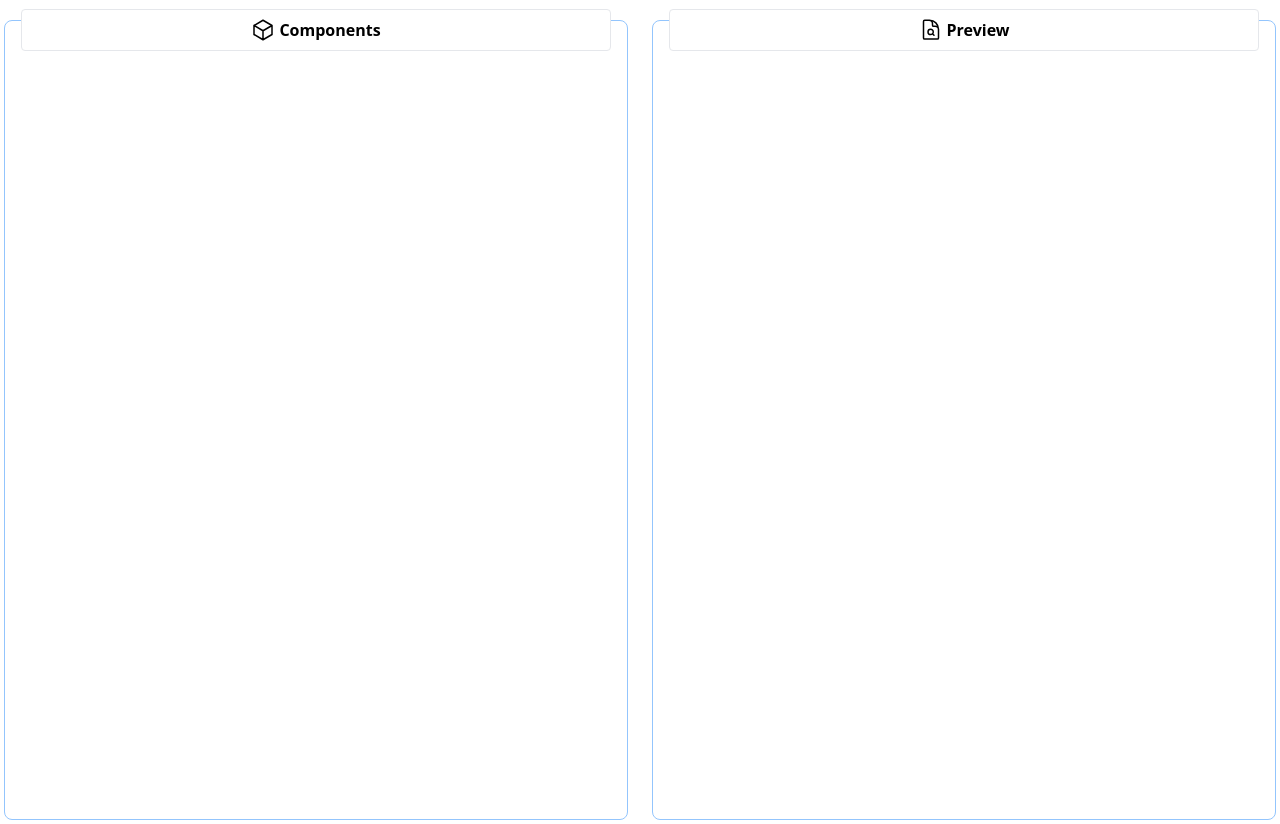
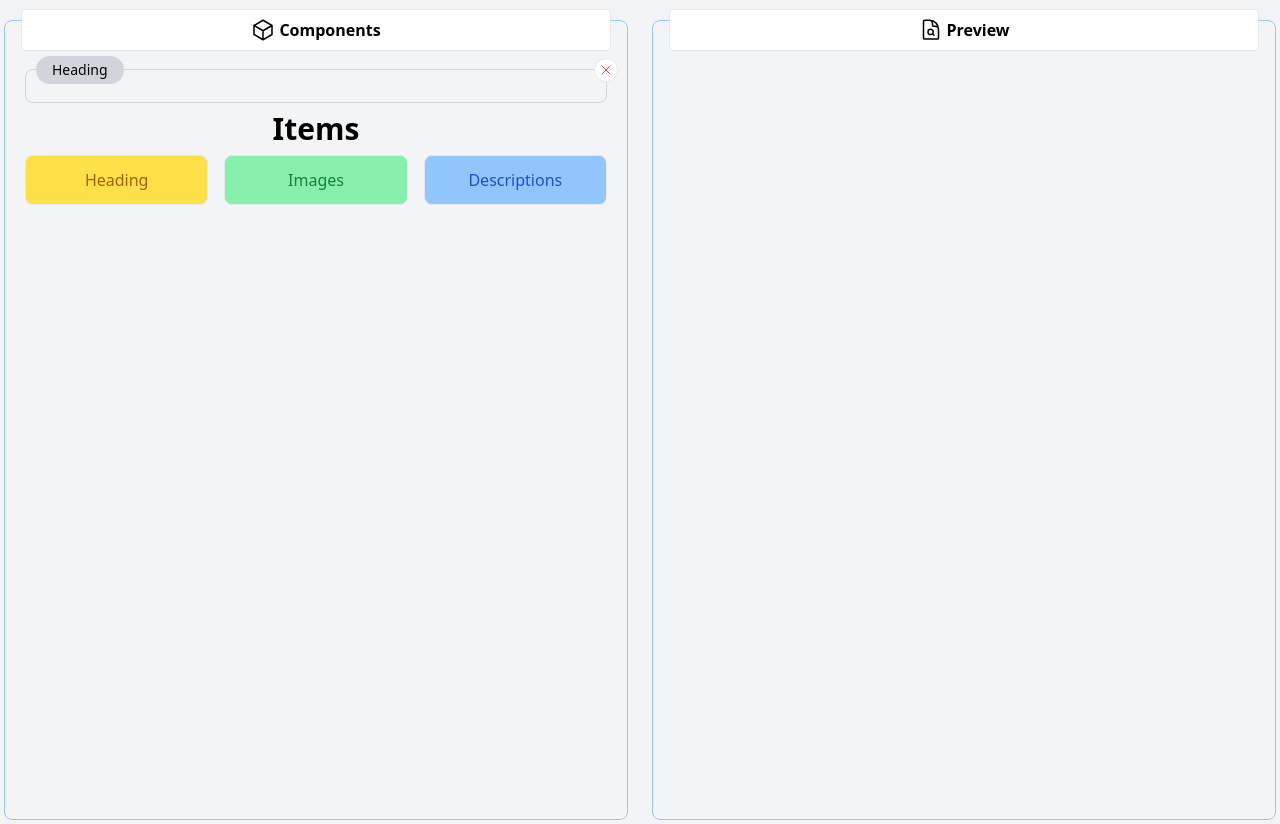
Before and after one commit to Azim1993/poster-builder, a website built with Parcel: page src/index.html in a window 1280 px wide. Built offline with nearby package versions, Linux system fonts and the light colour scheme.

Commit message:
Items card and base input item section added

```diff
--- a/src/index.html
+++ b/src/index.html
@@ -6,7 +6,7 @@
     <link href="./style.css" rel="stylesheet">
 </head>
 <body>
-    <div class="w-full min-h-screen">
+    <div class="w-full min-h-screen bg-gray-100">
         <div class="grid grid-cols-2 gap-4">
             <div class="m-1 mt-5 border relative min-h-screen rounded-lg border-blue-300">
                 <div class="absolute -top-3 left-0 w-full">
@@ -16,6 +16,25 @@
                         </svg>
                         <span class="ml-1">Components</span>
                     </h2>
+                </div>
+                <div class="px-5">
+                    <div class="pt-8"></div>
+                    <div class="border border-gray-300 p-4 relative mt-4 rounded-lg">
+                        <h4 class="bg-gray-300 rounded-full text-sm px-4 py-1 absolute left-2.5 -top-3.5">Heading</h4>
+                        <button class="bg-white rounded-full absolute w-6 h-6 -right-3  border flex justify-center items-center text-red-500 -top-3">
+                            <svg xmlns="http://www.w3.org/2000/svg" fill="none" viewBox="0 0 24 24" stroke-width="1.5" stroke="currentColor" class="w-4 h-4">
+                                <path stroke-linecap="round" stroke-linejoin="round" d="M6 18L18 6M6 6l12 12" />
+                              </svg>
+                        </button>
+                    </div>
+                    <div class="">
+                        <h2 class="w-full text-center font-bold text-3xl py-2">Items</h2>
+                        <div class="grid gap-4 grid-cols-3">
+                            <button class="border rounded-lg bg-yellow-300 py-3 text-center text-yellow-700" type="button">Heading</button>
+                            <button class="border rounded-lg bg-green-300 py-3 text-center text-green-700" type="button">Images</button>
+                            <button class="border rounded-lg bg-blue-300 py-3 text-center text-blue-700" type="button">Descriptions</button>
+                        </div>
+                    </div>
                 </div>
             </div>
             <div class="m-1 mt-5 border relative min-h-screen rounded-lg border-blue-300">
```
